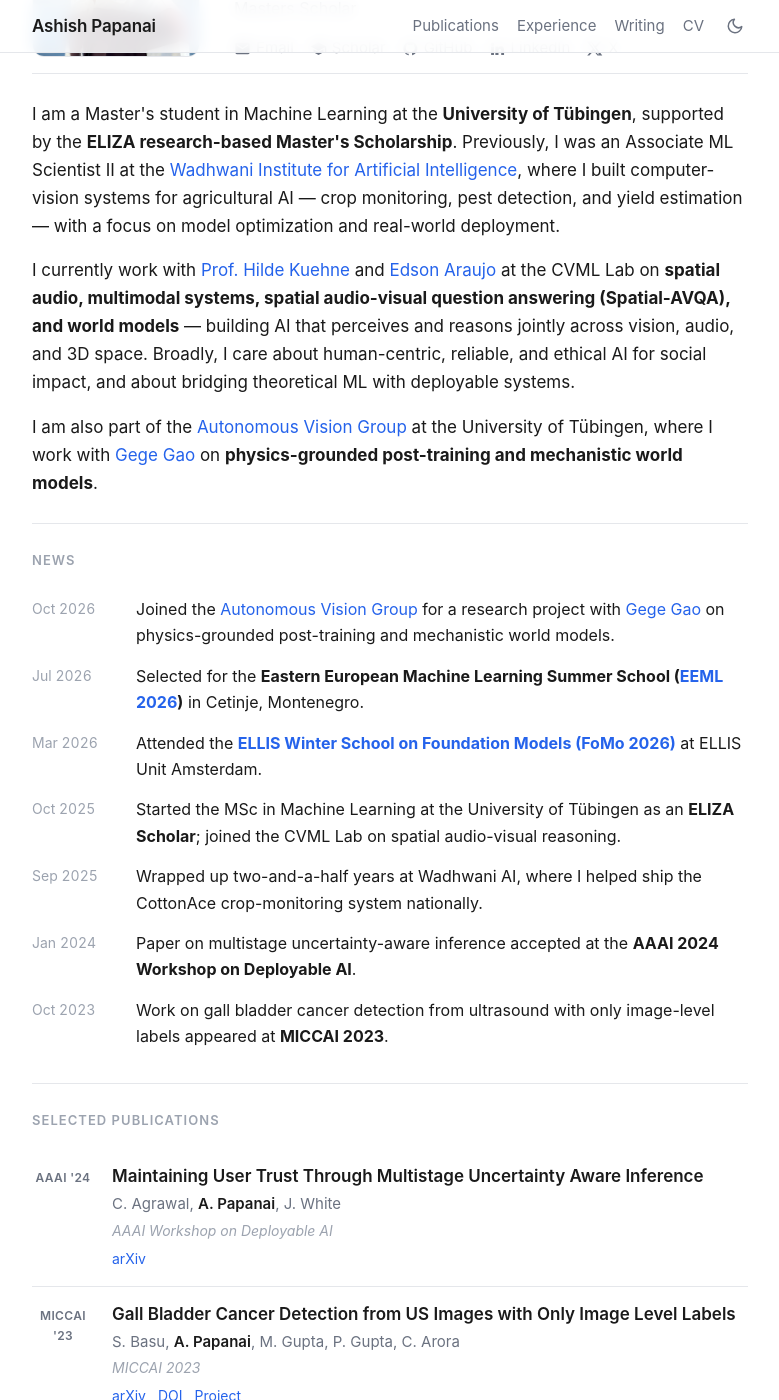
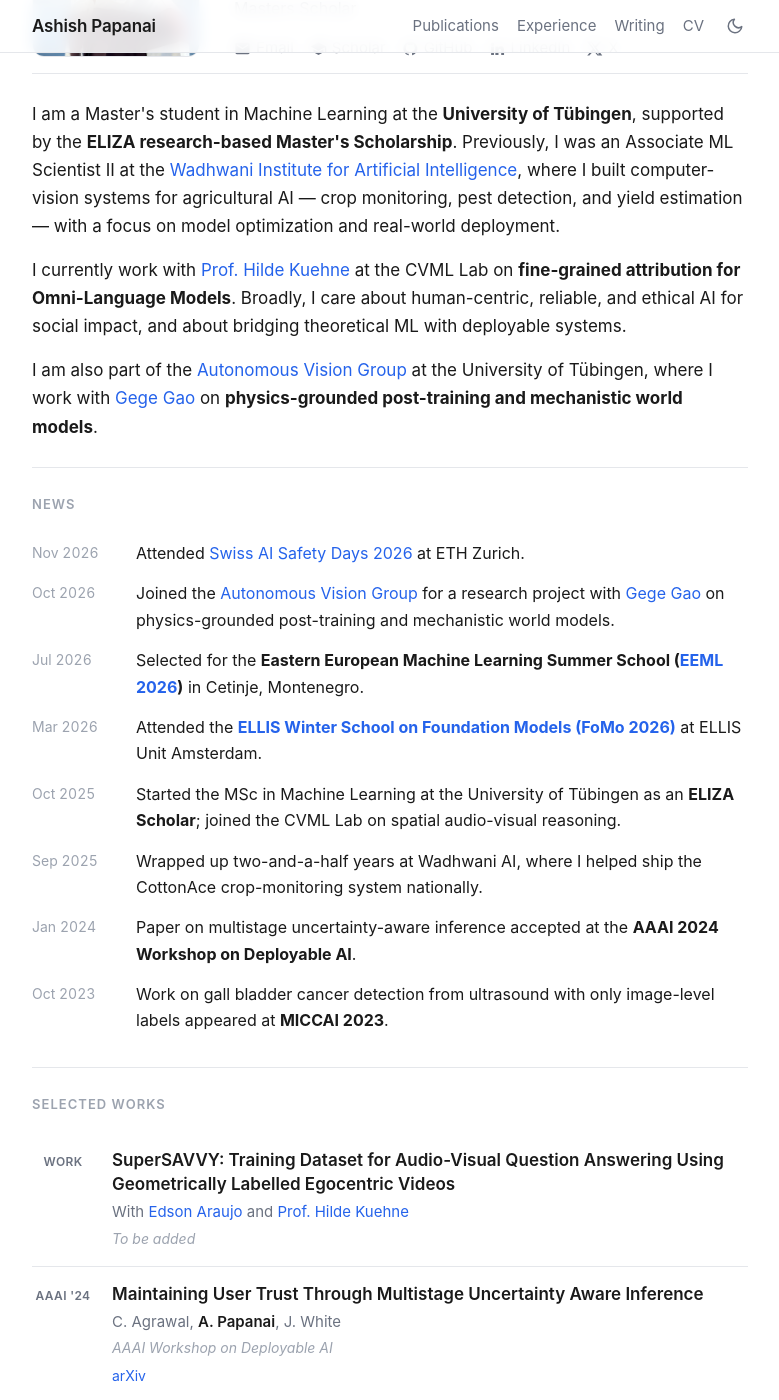
Before and after one commit to ashishpapanai/ashishpapanai.github.io, a Jekyll site: the page built from _pages/about.md, in a window 1280 px wide and 1400 px high, scrolled down 216 px. Shown: the whole window, without its empty margins (250-1029 px from the left). Built offline with Jekyll 4.4.1, drawn with Linux system fonts in a browser that asks for light colours; some of the changed text lies outside the part shown.

Commit message:
Update current research and selected works

```diff
--- a/_config.yml
+++ b/_config.yml
@@ -12,7 +12,7 @@ site_theme               : "air" # Currently available options are "default", "a
 title                    : "Ashish Papanai"
 title_separator          : "-"
 name                     : &name "Ashish Papanai"
-description              : &description "MSc Machine Learning student at the University of Tübingen, researching spatial audio and world models at the CVML Lab and physics-grounded post-training with the Autonomous Vision Group."
+description              : &description "MSc Machine Learning student at the University of Tübingen, working on fine-grained attribution for Omni-Language Models at the CVML Lab and mechanistic world models with the Autonomous Vision Group."
 url                      : https://ashishpapanai.github.io
 baseurl                  : "" # the subpath of your site, e.g. "/blog"
 repository               : "ashishpapanai/ashishpapanai.github.io"
--- a/_pages/about.md
+++ b/_pages/about.md
@@ -38,13 +38,14 @@ redirect_from:
 
 <section id="bio">
   <p>I am a Master's student in Machine Learning at the <b>University of Tübingen</b>, supported by the <b>ELIZA research-based Master's Scholarship</b>. Previously, I was an Associate ML Scientist&nbsp;II at the <a href="https://www.wadhwaniai.org/">Wadhwani Institute for Artificial Intelligence</a>, where I built computer-vision systems for agricultural AI — crop monitoring, pest detection, and yield estimation — with a focus on model optimization and real-world deployment.</p>
-  <p>I currently work with <a href="https://hildekuehne.github.io/">Prof. Hilde Kuehne</a> and <a href="https://edsonroteia.github.io/">Edson Araujo</a> at the CVML Lab on <b>spatial audio, multimodal systems, spatial audio-visual question answering (Spatial-AVQA), and world models</b> — building AI that perceives and reasons jointly across vision, audio, and 3D space. Broadly, I care about human-centric, reliable, and ethical AI for social impact, and about bridging theoretical ML with deployable systems.</p>
+  <p>I currently work with <a href="https://hildekuehne.github.io/">Prof. Hilde Kuehne</a> at the CVML Lab on <b>fine-grained attribution for Omni-Language Models</b>. Broadly, I care about human-centric, reliable, and ethical AI for social impact, and about bridging theoretical ML with deployable systems.</p>
   <p>I am also part of the <a href="https://uni-tuebingen.de/fakultaeten/mathematisch-naturwissenschaftliche-fakultaet/fachbereiche/informatik/lehrstuehle/autonomous-vision/home/">Autonomous Vision Group</a> at the University of Tübingen, where I work with <a href="https://gegeheseri.com/">Gege Gao</a> on <b>physics-grounded post-training and mechanistic world models</b>.</p>
 </section>
 
 <section id="news">
   <h2 class="section-title">News</h2>
   <ul class="news">
+    <li><span class="date">Nov 2026</span><span class="body">Attended <a href="https://swissaisafetydays.ch/programme-2026">Swiss AI Safety Days 2026</a> at ETH Zurich.</span></li>
     <li><span class="date">Oct 2026</span><span class="body">Joined the <a href="https://uni-tuebingen.de/fakultaeten/mathematisch-naturwissenschaftliche-fakultaet/fachbereiche/informatik/lehrstuehle/autonomous-vision/home/">Autonomous Vision Group</a> for a research project with <a href="https://gegeheseri.com/">Gege Gao</a> on physics-grounded post-training and mechanistic world models.</span></li>
     <li><span class="date">Jul 2026</span><span class="body">Selected for the <b>Eastern European Machine Learning Summer School (<a href="https://www.eeml.eu/">EEML 2026</a>)</b> in Cetinje, Montenegro.</span></li>
     <li><span class="date">Mar 2026</span><span class="body">Attended the <b><a href="https://ellis.eu/events/ellis-winter-school-at-unit-amsterdam-2026">ELLIS Winter School on Foundation Models (FoMo 2026)</a></b> at ELLIS Unit Amsterdam.</span></li>
@@ -56,7 +57,16 @@ redirect_from:
 </section>
 
 <section id="publications">
-  <h2 class="section-title">Selected Publications</h2>
+  <h2 class="section-title">Selected Works</h2>
+
+  <div class="pub">
+    <div class="venue-badge">Work</div>
+    <div class="meta">
+      <div class="title">SuperSAVVY: Training Dataset for Audio-Visual Question Answering Using Geometrically Labelled Egocentric Videos</div>
+      <div class="authors">With <a href="https://edsonroteia.github.io/">Edson Araujo</a> and <a href="https://hildekuehne.github.io/">Prof. Hilde Kuehne</a></div>
+      <div class="where">To be added</div>
+    </div>
+  </div>
 
   <div class="pub">
     <div class="venue-badge">AAAI '24</div>
@@ -109,8 +119,8 @@ redirect_from:
   <h2 class="section-title">Research Interests</h2>
   <div class="tags">
     <span>Multimodal Systems</span>
-    <span>Spatial Audio</span>
-    <span>Spatial-AVQA</span>
+    <span>Fine-Grained Attribution</span>
+    <span>Omni-Language Models</span>
     <span>World Models</span>
     <span>Physics-Grounded Post-Training</span>
     <span>Mechanistic World Models</span>
```
Also changed, not shown: _pages/cv.md (+6 -2 lines), llms.txt (+9 -6 lines).
